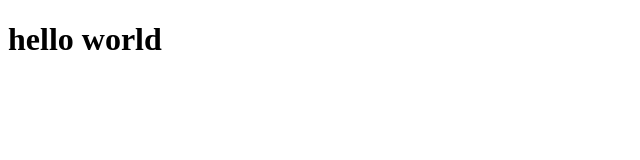
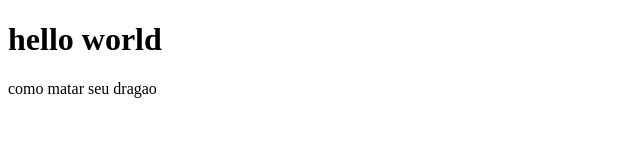
Before and after one commit to luizfernando2001/cartografia-1, a plain HTML site: page index.html in a window 1280 px wide. Shown: the whole page, without its empty margins (0-640 px from the left). Drawn offline with Linux system fonts and the light colour scheme.

Commit message:
projeto4

```diff
--- a/index.html
+++ b/index.html
@@ -10,6 +10,7 @@
 <body>
 
     <h1>hello world</h1>
+    <p>como matar seu dragao</p>
 </body>
 
 </html>
```
